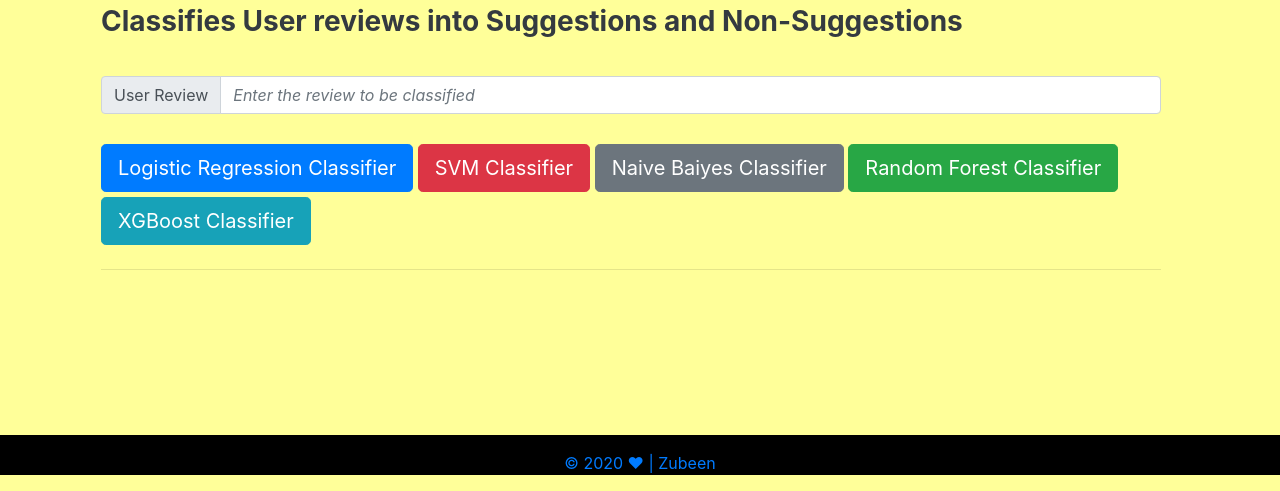
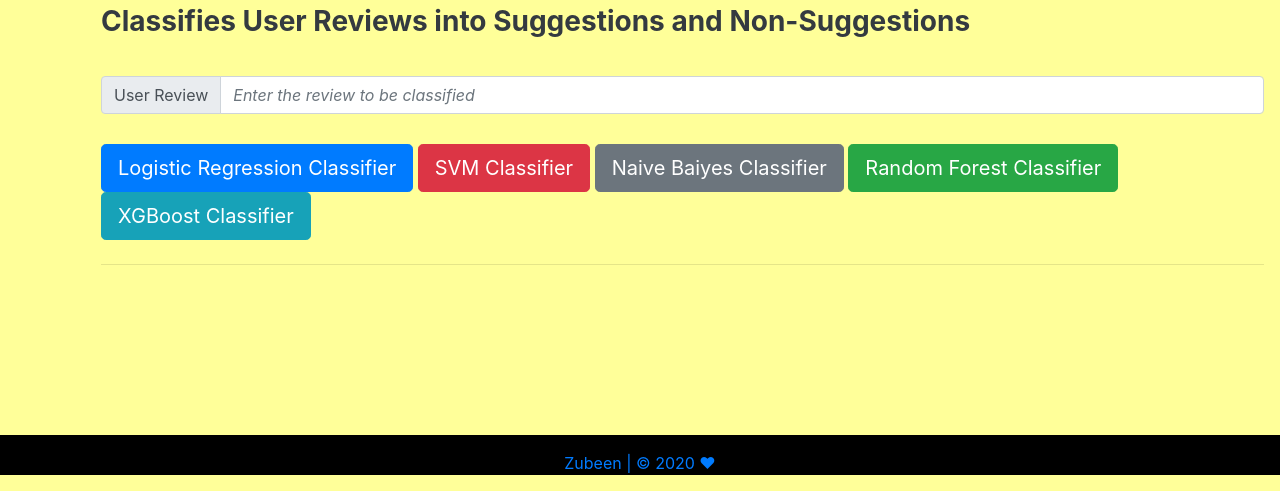
Before and after one commit to syedzubeen/suggestionminer, a plain HTML site: page index.html in a window 1280 px wide. Shown: the part 325-816 px from the top of the page. Drawn offline with nearby package versions, Linux system fonts and the light colour scheme.

Commit message:
fourth commit

```diff
--- a/index.html
+++ b/index.html
@@ -32,7 +32,7 @@
             <div class="header_area w3-jumbo">
                <h2 class="text-secondary display-2 ">NLP Suggestion Classifier</h2>
             </div>
-            <h3 class="w3-xxxlarge w3-text-green" style="padding-bottom: 30px"><b>Classifies User reviews into Suggestions and Non-Suggestions</b></h3>
+            <h3 class="w3-xxxlarge w3-text-green" style="padding-bottom: 30px"><b>Classifies User Reviews into Suggestions and Non-Suggestions</b></h3>
             <div class="text_area">
                <div class="input-group">
                   <div class="input-group-prepend" style="padding-bottom: 30px">
@@ -46,7 +46,6 @@
                <button type="button" class="btn btn-danger btn-rounded btn-primary btn-lg" type="submit">SVM Classifier</button>
                <button type="button" class="btn btn-secondary btn-rounded btn-primary btn-lg" type="submit">Naive Baiyes Classifier</button>
                <button type="button" class="btn btn-success btn-rounded btn-primary btn-lg" type="submit">Random Forest Classifier</button>
-               <div style="padding-bottom: 5px"></div>
                <button type="button" class="btn btn-info btn-rounded btn-primary btn-lg" type="submit">XGBoost Classifier</button>
             </div>
             <hr class="my-4">
@@ -60,7 +59,7 @@
 
   <!-- Copyright -->
   <div class="footer-copyright text-center py-3">
-    <a href="#">© 2020 &#9829; | Zubeen</a>
+    <a href="#">Zubeen | © 2020 &#9829; </a>
   </div>
   <!-- Copyright -->
 
```
